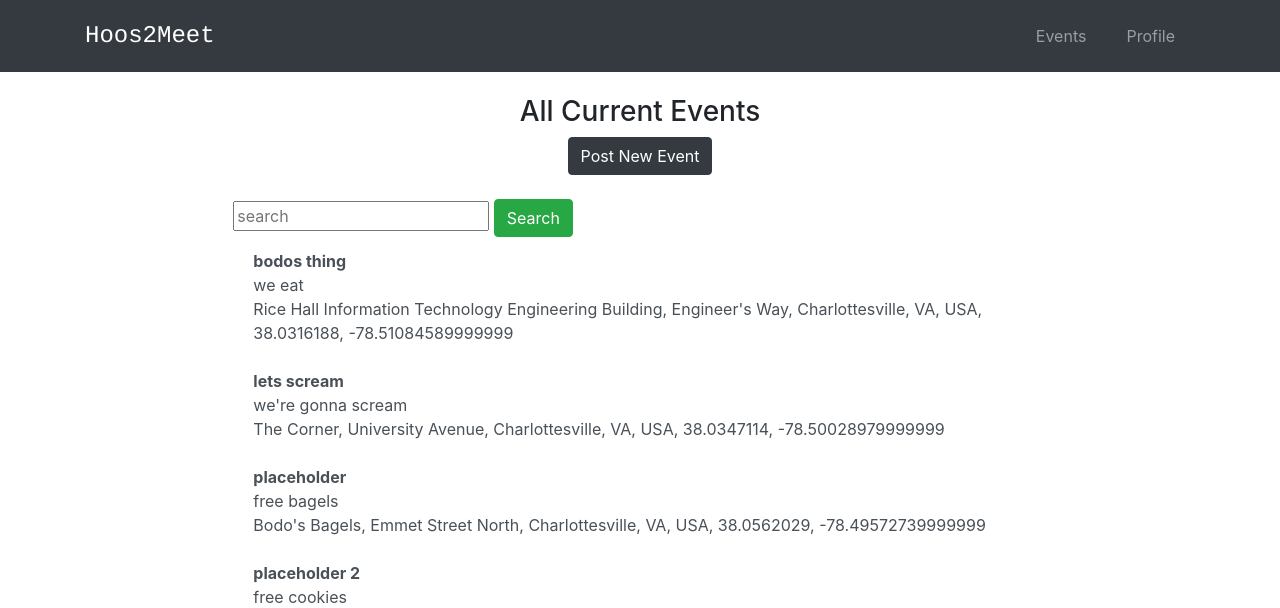
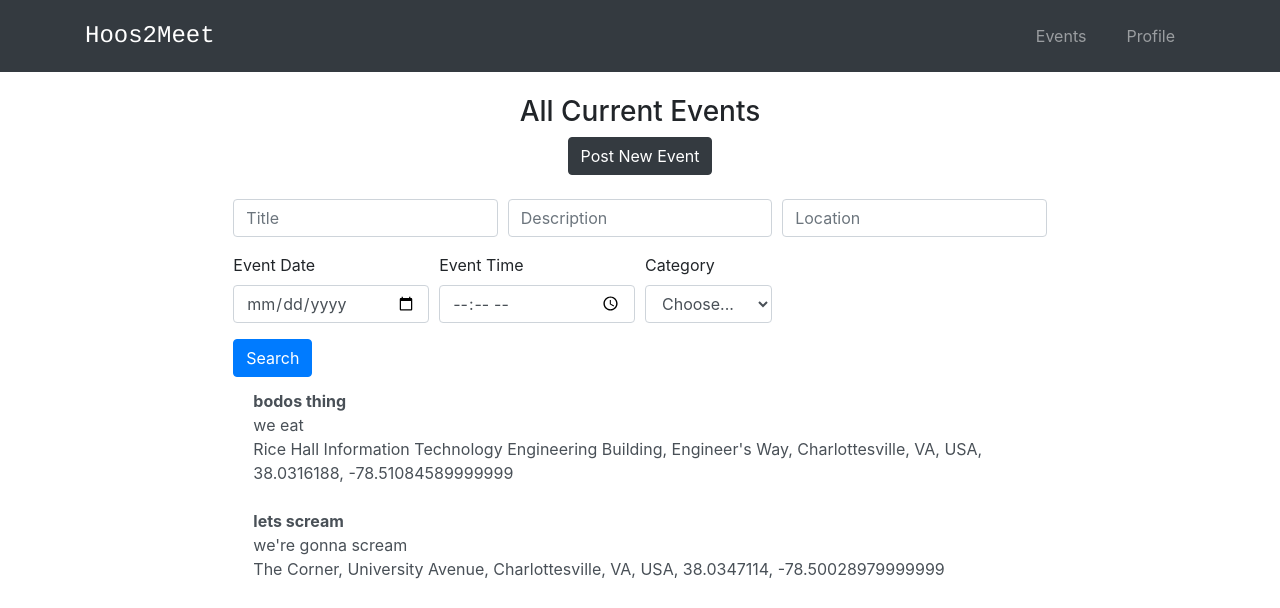
Before and after one commit to frances-astorian/MeetUpFinder, a Django app: page /events/list/ in a window 1280 px wide. Shown: the top 608 px of the page. Run offline with Django 3.2, Linux system fonts and the light colour scheme; a user stored in the database is signed in; data comes from the database, SQL or seed files in the repository; both versions use the stored data as it was after the commit; some libraries are stand-ins or nearby versions.

Commit message:
added some more search fields

```diff
--- a/events/templates/events/event_list.html
+++ b/events/templates/events/event_list.html
@@ -36,10 +36,41 @@
     </div>
     <body>
       <div class="container">
-        <form method="GET" action="{% url 'events:search' %}">
-            <input name="q" value="{{request.GET.q}}" placeholder="search">
-            <button class="btn btn-success" type="submit">Search</button>
-        </form>
+          <form method="GET" action="{% url 'events:search' %}">
+              <div class="form-row">
+                <div class="form-group col-md-4">
+                  <input type="search" class="form-control" name="title_contains" value="{{request.GET.title_contains}}" placeholder="Title">
+                </div>
+                <div class="form-group col-md-4">
+                  <input type="search" class="form-control" name="description_contains" value="{{request.GET.description_contains}}" placeholder="Description">
+                </div>
+                <div class="form-group col-md-4">
+                  <input type="search" class="form-control" name="location_contains" value="{{request.GET.location_contains}}" placeholder="Location">
+                </div>
+              </div>
+              <div class="form-row">
+                <div class="form-group col-md-3">
+                  <label>Event Date</label>
+                  <input type="date" class="form-control" name="event_date" value="{{request.GET.event_date}}" >
+                </div>
+                <div class="form-group col-md-3">
+                  <label>Event Time</label>
+                  <input type="time" class="form-control" name="event_time" value="{{request.GET.event_time}}" >
+                </div>
+                <div class="form-group col-md-2">
+                  <label for="category">Category</label>
+                  <select id="category" class="form-control" name="category">
+                    <option selected>Choose...</option>
+                      <option>Food</option>
+                      <option>Career</option>
+                      <option>Physical Activity</option>
+                      <option>Civic Engagement</option>
+                      <option>Other</option>
+                  </select>
+                </div>
+              </div>
+              <button type="submit" class="btn btn-primary">Search</button>
+            </form>
       {% if events_list %}
           <ul class="list-group list-group-flush">
             {% for event in events_list%}
--- a/events/views.py
+++ b/events/views.py
@@ -15,7 +15,7 @@ from django.shortcuts import get_object_or_404
 from django.db.models import Q
 
 from .forms import EventForm
-from .models import Event
+from .models import Event, CATEGORY_CHOICES
 #from .filters import eventFilter
 
 import datetime
@@ -89,11 +89,50 @@ def postEventForm(request):
 #             queryset.append(post)
 #
 #     return list(set(queryset))
+def is_valid_search(param):
+    return param != '' and param is not None
 
 def search(request):
     template = 'events/event_list.html'
 
-    query = request.GET.get('q')
-    results = Event.objects.filter(Q(title_text__icontains=query) | Q(description_text__icontains=query)).exclude(date__lte=datetime.date.today())
+    results = Event.objects.all()
+
+    title_contains = request.GET.get('title_contains')
+    description_contains = request.GET.get('description_contains')
+    location_contains = request.GET.get('location_contains')
+    event_date = request.GET.get('event_date')
+    event_time = request.GET.get('event_time')
+    category = request.GET.get('category')
+
+
+    if is_valid_search(title_contains):
+        results = results.filter(Q(title_text__icontains=title_contains))
+
+    if is_valid_search(description_contains):
+        results = results.filter(Q(description_text__icontains=description_contains))
+
+    if is_valid_search(location_contains):
+        results = results.filter(Q(location_text__icontains=location_contains))
+
+    if is_valid_search(event_date):
+        results = results.filter(date=event_date)
+
+
+    if is_valid_search(event_time):
+        results = results.filter(time=event_time)
+
+    if is_valid_search(category) and category != "Choose...":
+        results = results.filter(category_text=category)
+
+    results = results.exclude(date__lte=datetime.date.today())
     context = {"events_list": results}
+
     return render(request, template, context)
+
+# def search(request):
+#     template = 'events/event_list.html'
+#
+#     query = request.GET.get('q')
+#     results = Event.objects.filter(Q(title_text__icontains=query) | Q(description_text__icontains=query)).exclude(date__lte=datetime.date.today())
+#     context = {"events_list": results}
+#     return render(request, template, context)
```
Also changed, not shown: db.sqlite3.
